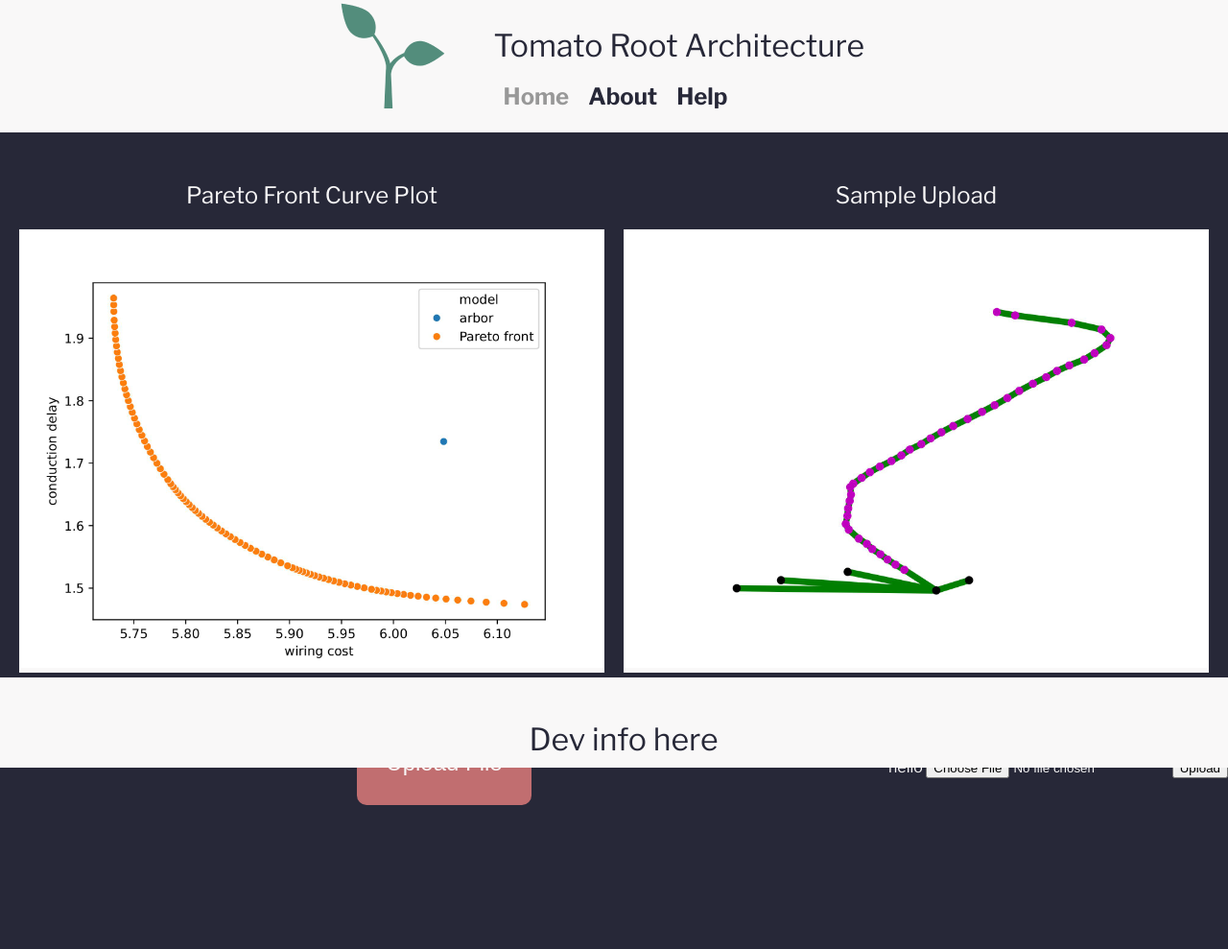
After one commit to JoannaBlatt/tomato-root-architecture, a PHP site: page /home.php in a window 1280 px wide. The commit adds this page. Shown: the whole page at 96% size. Run offline with PHP 8.4, Linux system fonts and the light colour scheme; lists and menus that the app fills with data are empty.

Commit message:
messing around with php

```diff
--- /dev/null
+++ b/home.php
@@ -0,0 +1,88 @@
+<!DOCTYPE html>
+<html>
+<head>
+    <title>Tomato Root Architecture</title>
+    <link rel="stylesheet" type="text/css" href="style.css">
+    <link rel="preconnect" href="https://fonts.googleapis.com">
+    <link rel="preconnect" href="https://fonts.gstatic.com" crossorigin>
+    <link href="https://fonts.googleapis.com/css2?family=Libre+Franklin:ital,wght@0,100..900;1,100..900&display=swap" rel="stylesheet">
+</head>
+<body>
+    <div>
+        <table class="header"><tr>
+            <th class="sprout-image"><img src="Images/Sprout.png"></th>
+            <th class="header-text">
+                <h1 class="title">Tomato Root Architecture</h1> <br />
+                <div class="menu">
+                    <a href = "home.html"><h3 class="menu-button cur-page">Home</h3></a>
+                    <a href = "about.html"><h3 class="menu-button">About</h3></a>
+                    <a href = "help.html"><h3 class="menu-button">Help</h3></a>
+            </th>
+        </tr></table>
+    </div>
+    <div class = "home-body">
+        <table class = "samples">
+            <tr class = "sample-titles">
+                <th class="img-title">Pareto Front Curve Plot</th>
+                <th class="img-title">Sample Upload</th>
+            </tr>
+            <tr class = "sample-images">
+                <td class="graph"><img class="samplegraph" src="Images/sample-pareto.jpg"></td>
+                <td class="graph"><img class="samplegraph" src="Images/sample-root.jpg"></td>
+            </tr>
+        </table>
+        <button class = "upload" id="file-upload-button" onclick="handleFileUpload()">Upload File</button>
+        <input id="file-upload" type="file" style="display: none;" />
+        <div>
+            <h2>Testing html form version</h2>
+            <?php
+echo "hello";
+?>
+            <!-- <form
+                action="http://sturdy-tribble-45v494w5rwwhq99x-8080.app.github.dev/home.html" <!-- This sends it to backend handler-->
+                <!-- action="http://sturdy-tribble-45v494w5rwwhq99x-8080.app.github.dev/home.html" -->
+
+                <!-- method="post"
+                enctype="multipart/form-data"
+            >
+                <label for="file" >File</label>
+                <input type="file" name="upload-file">
+                <button class="upload">Submit Testing</button>
+            </form> -->
+            <input id="fileupload" type="file" name="fileupload" />
+            <button id="upload-button" onclick="uploadFile()"> Upload </button>
+        </div>
+    </div>
+    <div class="footer-bar">
+        <h1 class = "footer-text">Dev info here</h1>
+    </div>
+    <!-- <script src="script.js"></script> to be used with scripting implementation-->
+    <!-- portions of the below code originated as ai generated-->
+    <script>
+        function handleFileUpload() {
+          document.getElementById('file-upload').click();
+        }
+
+        document.getElementById('file-upload').addEventListener('change', function() {
+          var file = this.files[0];
+
+          if (file.type !== 'text/csv') {
+            alert('Please upload a CSV file.');
+            return;
+        }
+
+          window.location.href = "upload.html";
+        });
+        async function uploadFile() {
+        console.log("testing testing");
+        let formData = new FormData();
+        formData.append("file", fileupload.files[0]);
+        await fetch('upload.php', {
+            method: "POST",
+            body: formData
+        });
+        alert('The file has been uploaded successfully.');
+        }
+    </script>
+</body>
+</html>
--- a/upload.php
+++ b/upload.php
@@ -1,5 +1,5 @@
 <?php
-
+echo "hello";
 /* Get the name of the uploaded file */
 $filename = $_FILES['file']['name'];
 
```
